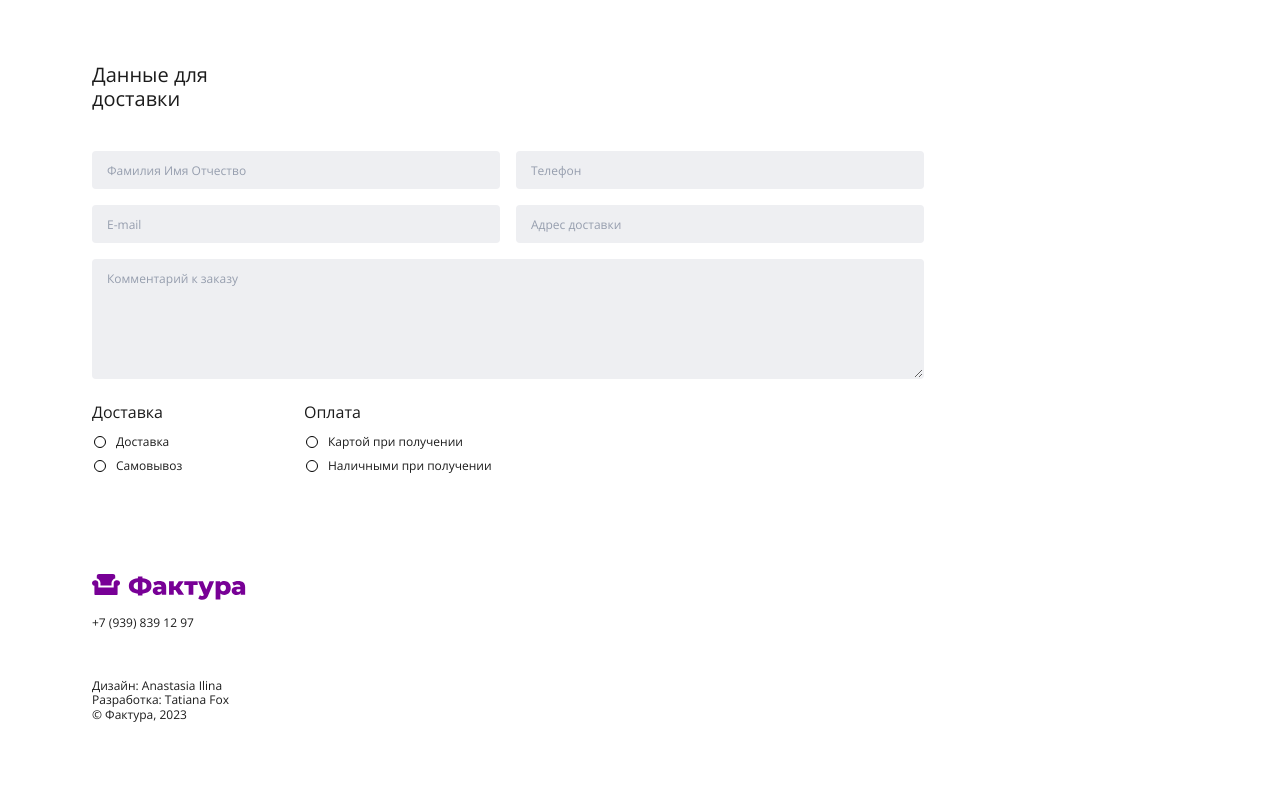
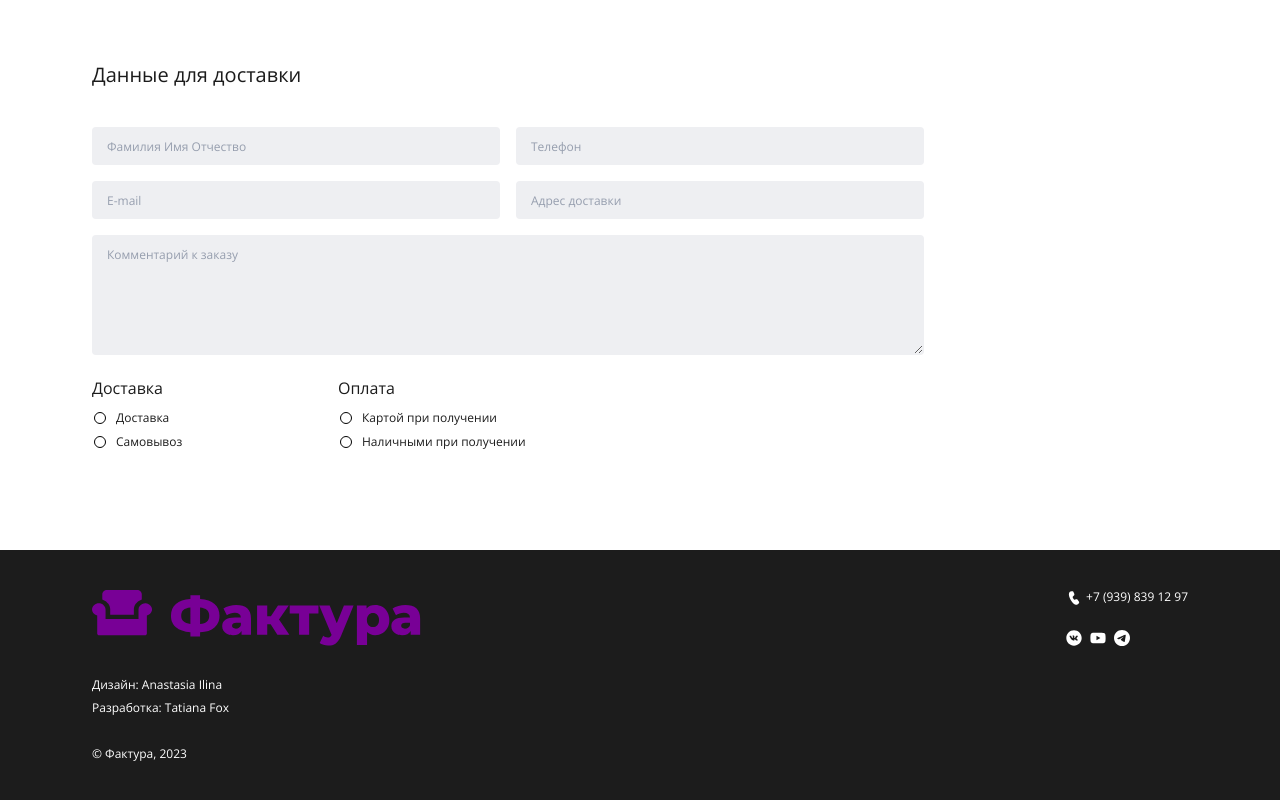
Before and after one commit to PesukarhuTG/store-faktura, a website built with Vite: page index.html in a window 1280 px wide. Shown: the part 649-1449 px from the top of the page. Before the commit the page ends 1372 px from the top, so only its background shows below. Built offline with nearby package versions, Linux system fonts and the light colour scheme.

Commit message:
feat: footer styles

```diff
--- a/index.html
+++ b/index.html
@@ -500,7 +500,7 @@
       </a>
 
       <div class="footer__contacts contacts">
-        <a class="contacts__phone" href="tel:+79398391297">
+        <a class="contacts__phone contacts__link" href="tel:+79398391297">
           <svg class="icon" width="16" height="16">
             <use xlink:href="/img/sprite.svg#icon-phone"></use>
           </svg>
@@ -517,7 +517,7 @@
           </li>
 
           <li class="contacts__item">
-            <a class="contacts__item" href="#">
+            <a class="contacts__link" href="#">
               <svg class="icon" width="16" height="16">
                 <use xlink:href="/img/sprite.svg#icon-youtube"></use>
               </svg>
@@ -525,13 +525,14 @@
           </li>
 
           <li class="contacts__item">
-            <a class="contacts__item" href="#">
+            <a class="contacts__link" href="#">
               <svg class="icon" width="16" height="16">
                 <use xlink:href="/img/sprite.svg#icon-tg"></use>
               </svg>
             </a>
           </li>
         </ul>
+      </div>
 
       <ul class="footer__developer-list">
         <li class="footer__developer-item">
@@ -548,7 +549,7 @@
       </ul>
 
       <p class="footer__copyright">&copy; Фактура, 2023</p>
-      </div>
+
     </div>
   </footer>
 </body>
--- a/styles/contacts.scss
+++ b/styles/contacts.scss
@@ -1,13 +1,19 @@
 .contacts {
   &__phone {
+    display: flex;
+    gap: 4px;
   }
 
   &__list {
-  }
-
-  &__item {
+    display: flex;
+    gap: 8px;
   }
 
   &__link {
+    transition: 0.3s all;
+
+    &:hover {
+      color: #780096;
+    }
   }
 }
--- a/styles/footer.scss
+++ b/styles/footer.scss
@@ -1,25 +1,81 @@
 .footer {
+  background-color: #1c1c1c;
+  color: #fff;
+  padding: 32px 0 40px;
+
+  @media (min-width: 820px) {
+    padding-top: 40px;
+  }
+
   &__container {
+    display: grid;
+    gap: 24px;
+
+    @media (min-width: 580px) {
+      grid-template-columns: 1fr 1fr;
+    }
+
+    @media (min-width: 820px) {
+      gap: 32px;
+    }
   }
 
   &__link-logo {
+    border-radius: 4px;
+    outline-offset: 4px;
+    outline: 1px solid transparent;
+
+    &:focus-visible {
+      outline-color: #fff;
+    }
   }
 
   &__logo {
+    width: 230px;
+
+    @media (min-width: 580px) {
+      grid-column: 1/2;
+    }
+
+    @media (min-width: 820px) {
+      width: 330px;
+    }
   }
 
   &__contacts {
+    display: grid;
+    gap: 24px;
+
+    @media (min-width: 580px) {
+      grid-column: 2/3;
+      justify-self: end;
+    }
   }
 
   &__developer-list {
+    @media (min-width: 580px) {
+      grid-column: 1/2;
+    }
   }
 
   &__developer-item {
+    margin-bottom: 8px;
+
+    &:last-child {
+      margin-bottom: 0;
+    }
   }
 
   &__developer-link {
+    transition: 0.3s all;
+    &:hover {
+      color: #780096;
+    }
   }
 
   &__copyright {
+    @media (min-width: 580px) {
+      grid-column: 1/2;
+    }
   }
 }
--- a/styles/formOrder.scss
+++ b/styles/formOrder.scss
@@ -10,7 +10,7 @@
 
   @media (min-width: 820px) {
     gap: 24px 16px;
-    grid-template-columns: 196px 196px 1fr;
+    grid-template-columns: 230px 196px 1fr;
   }
 
   &__fieldset {
```
Also changed, not shown: public/img/sprite.svg. Lines whose indentation alone changed are shown as unchanged.
